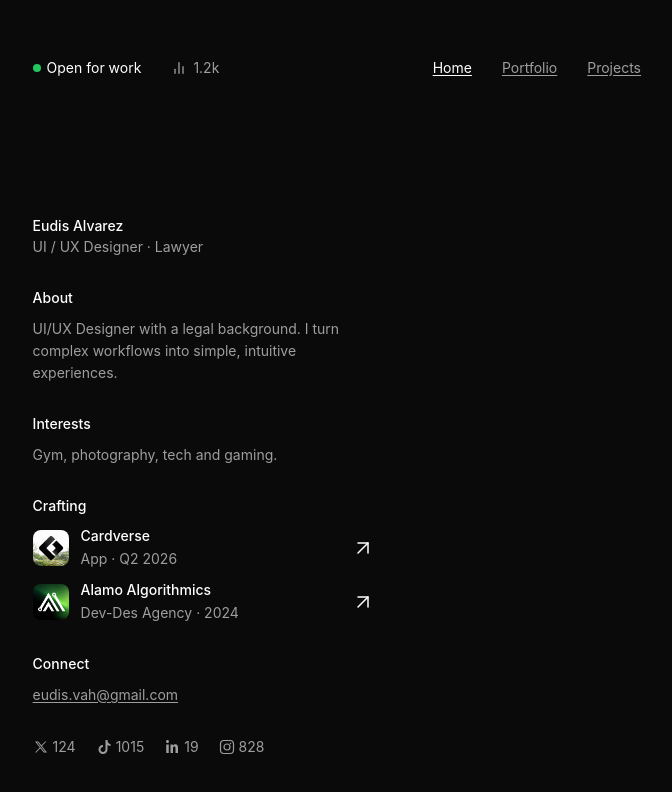
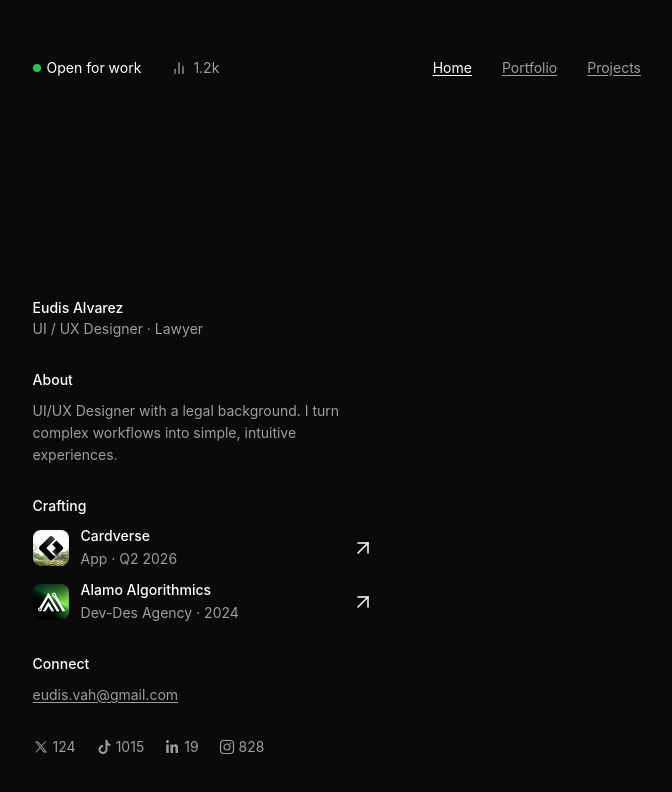
Before and after one commit to eudisalvz/portfolio-claude, a Next.js app: page / in a window 1280 px wide. Shown: the top 792 px of the page, without its empty margins (581-1253 px from the left). Built offline with nearby package versions, Linux system fonts and the light colour scheme; a web font is replaced by a local one.

Commit message:
fix: remove Interests from desktop too

```diff
--- a/app/page.tsx
+++ b/app/page.tsx
@@ -82,9 +82,6 @@ export default function Home() {
               <Section label="About" id="about">
                 UI/UX Designer with a legal background. I turn complex workflows into simple, intuitive experiences.
               </Section>
-              <Section label="Interests" id="interests">
-                Gym, photography, tech and gaming.
-              </Section>
               <Crafting />
               <Section label="Connect" id="connect">
                 <a href="mailto:eudis.vah@gmail.com" style={{ color: "#9E9E9E", textDecoration: "underline", textUnderlineOffset: "2px" }}>
```
